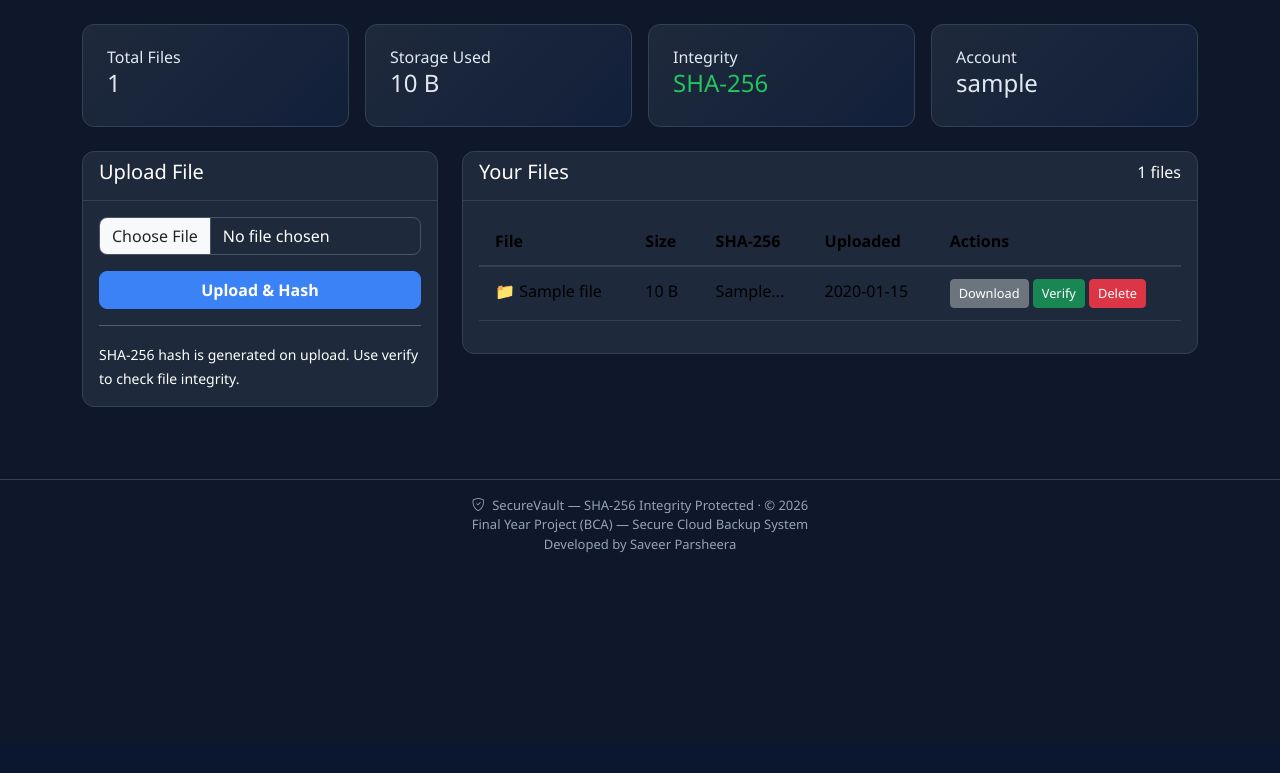
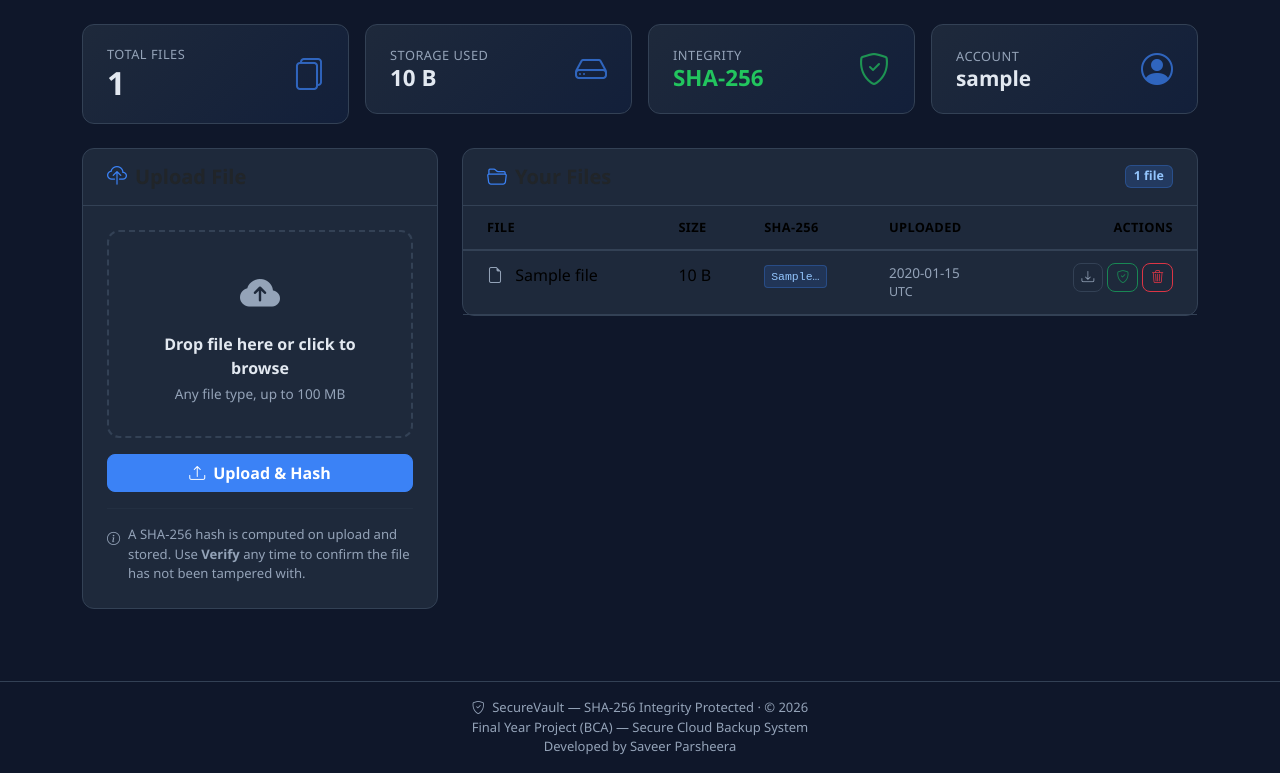
Before and after one commit to SaveerIsOP/secure-file-vault, a Flask app: page /dashboard in a window 1280 px wide. Shown: the part 57-830 px from the top of the page. Before the commit the page ends 610 px from the top, so only its background shows below. Run offline with Flask 3, Linux system fonts and the light colour scheme; the visitor is signed in with stand-in values (Sample User, id 1); tables that the repository leaves empty hold one stand-in row (values such as "Sample post").

Commit message:
Update dashboard.html

```diff
--- a/templates/dashboard.html
+++ b/templates/dashboard.html
@@ -7,30 +7,39 @@
 
 <div class="row mb-4 g-3">
   <div class="col-6 col-lg-3">
-    <div class="stat-card">
-      <div>Total Files</div>
-      <h4>{{ files | length }}</h4>
+    <div class="stat-card d-flex align-items-center gap-3">
+      <div>
+        <div class="stat-label">Total Files</div>
+        <div class="stat-value">{{ files | length }}</div>
+      </div>
+      <i class="bi bi-files stat-icon ms-auto"></i>
     </div>
   </div>
-
   <div class="col-6 col-lg-3">
-    <div class="stat-card">
-      <div>Storage Used</div>
-      <h4>{{ total_size | format_size }}</h4>
+    <div class="stat-card d-flex align-items-center gap-3">
+      <div>
+        <div class="stat-label">Storage Used</div>
+        <div class="stat-value" style="font-size:1.4rem;">{{ total_size | format_size }}</div>
+      </div>
+      <i class="bi bi-hdd stat-icon ms-auto"></i>
     </div>
   </div>
-
   <div class="col-6 col-lg-3">
-    <div class="stat-card">
-      <div>Integrity</div>
-      <h4 style="color:#22c55e;">SHA-256</h4>
+    <div class="stat-card d-flex align-items-center gap-3">
+      <div>
+        <div class="stat-label">Integrity</div>
+        <div class="stat-value" style="font-size:1.4rem;color:#22c55e;">SHA-256</div>
+      </div>
+      <i class="bi bi-shield-check stat-icon ms-auto" style="color:#22c55e;"></i>
     </div>
   </div>
-
   <div class="col-6 col-lg-3">
-    <div class="stat-card">
-      <div>Account</div>
-      <h4>{{ session.username }}</h4>
+    <div class="stat-card d-flex align-items-center gap-3">
+      <div>
+        <div class="stat-label">Account</div>
+        <div class="stat-value" style="font-size:1.3rem;">{{ session.username }}</div>
+      </div>
+      <i class="bi bi-person-circle stat-icon ms-auto"></i>
     </div>
   </div>
 </div>
@@ -38,143 +47,177 @@
 <div class="row g-4">
 
   <!-- Upload Panel -->
-  <div class="col-lg-4">
-    <div class="card" style="background:#1e293b; color:#fff;">
-      <div class="card-header">
-        <h5>Upload File</h5>
+  <div class="col-12 col-lg-4">
+    <div class="card h-100">
+      <div class="card-header py-3 px-4">
+        <h5 class="mb-0 fw-semibold"><i class="bi bi-cloud-upload me-2" style="color:#3b82f6;"></i>Upload File</h5>
       </div>
-
-      <div class="card-body">
+      <div class="card-body p-4">
         <form method="POST" action="{{ url_for('upload') }}" enctype="multipart/form-data">
-          <input type="file" name="file" class="form-control mb-3" required>
-          <button class="btn btn-primary w-100">Upload & Hash</button>
+          <div id="uploadZone" class="upload-zone mb-3">
+            <i class="bi bi-cloud-arrow-up-fill d-block mb-2"></i>
+            <p class="mb-1 fw-semibold" style="color:var(--sv-text);">Drop file here or click to browse</p>
+            <p class="mb-0" style="color:var(--sv-muted);font-size:.85rem;" id="fileNameDisplay">Any file type, up to 100 MB</p>
+            <input type="file" id="fileInput" name="file" class="d-none" required>
+          </div>
+          <button type="submit" class="btn btn-primary w-100">
+            <i class="bi bi-upload me-2"></i>Upload &amp; Hash
+          </button>
         </form>
-
-        <hr>
-
-        <small>
-          SHA-256 hash is generated on upload. Use verify to check file integrity.
-        </small>
+        <hr style="border-color:var(--sv-border);">
+        <div class="d-flex align-items-start gap-2" style="color:var(--sv-muted);font-size:.82rem;">
+          <i class="bi bi-info-circle mt-1"></i>
+          <span>A SHA-256 hash is computed on upload and stored. Use <strong>Verify</strong> any time to confirm the file has not been tampered with.</span>
+        </div>
       </div>
     </div>
   </div>
 
   <!-- Files Table -->
-  <div class="col-lg-8">
-    <div class="card" style="background:#1e293b; color:#fff;">
-
-      <div class="card-header d-flex justify-content-between">
-        <h5>Your Files</h5>
-        <span>{{ files | length }} files</span>
+  <div class="col-12 col-lg-8">
+    <div class="card">
+      <div class="card-header py-3 px-4 d-flex align-items-center justify-content-between">
+        <h5 class="mb-0 fw-semibold"><i class="bi bi-folder2-open me-2" style="color:#3b82f6;"></i>Your Files</h5>
+        <span class="badge" style="background:rgba(59,130,246,.2);color:#93c5fd;border:1px solid rgba(59,130,246,.3);border-radius:6px;font-size:.78rem;">
+          {{ files | length }} file{% if files | length != 1 %}s{% endif %}
+        </span>
       </div>
-
-      <div class="card-body">
-
+      <div class="card-body p-0">
         {% if files %}
-
-        <table class="table" style="color:#e2e8f0;">
+        <div class="table-responsive">
+          <table class="table table-hover mb-0">
             <thead>
-            <tr>
-              <th>File</th>
+              <tr style="color:var(--sv-muted);font-size:.8rem;text-transform:uppercase;letter-spacing:.4px;">
+                <th class="ps-4">File</th>
                 <th>Size</th>
                 <th>SHA-256</th>
                 <th>Uploaded</th>
-              <th>Actions</th>
+                <th class="text-end pe-4">Actions</th>
               </tr>
             </thead>
-
             <tbody>
               {% for f in files %}
               {% set ext = f.original_name.rsplit('.', 1)[-1] if '.' in f.original_name else '' %}
-
-            <tr style="background:#1e293b; border-bottom:1px solid #334155;">
-
-              <td>
+              <tr>
+                <td class="ps-4">
+                  <div class="file-name">
                     {% if ext in ['jpg','jpeg','png','gif','webp','svg'] %}
-                  📷
+                      <i class="bi bi-file-image me-2" style="color:#f59e0b;"></i>
                     {% elif ext in ['pdf'] %}
-                  📄
-                {% elif ext in ['zip','rar','7z'] %}
-                  🗜️
-                {% elif ext in ['mp4','mov','avi'] %}
-                  🎬
-                {% elif ext in ['mp3','wav'] %}
-                  🎵
+                      <i class="bi bi-file-pdf me-2" style="color:#ef4444;"></i>
+                    {% elif ext in ['zip','tar','gz','rar','7z'] %}
+                      <i class="bi bi-file-zip me-2" style="color:#a855f7;"></i>
+                    {% elif ext in ['mp4','mov','avi','mkv','webm'] %}
+                      <i class="bi bi-file-play me-2" style="color:#ec4899;"></i>
+                    {% elif ext in ['mp3','wav','ogg','flac'] %}
+                      <i class="bi bi-file-music me-2" style="color:#14b8a6;"></i>
+                    {% elif ext in ['py','js','ts','html','css','json','yaml','yml','sh','txt','md'] %}
+                      <i class="bi bi-file-code me-2" style="color:#22c55e;"></i>
                     {% else %}
-                  📁
+                      <i class="bi bi-file-earmark me-2" style="color:var(--sv-muted);"></i>
                     {% endif %}
                     {{ f.original_name }}
+                    {% if ext %}<span class="badge-ext ms-1">{{ ext }}</span>{% endif %}
+                  </div>
                 </td>
-
                 <td>{{ f.size | format_size }}</td>
-
-              <td>{{ f.sha256[:16] }}...</td>
-
-              <td>{{ f.uploaded_at }}</td>
-
                 <td>
-
+                  <span class="hash-badge"
+                        data-full="{{ f.sha256 }}"
+                        data-short="{{ f.sha256[:16] }}…">{{ f.sha256[:16] }}…</span>
+                </td>
+                <td>
+                  <div class="file-date">{{ f.uploaded_at[:10] }}</div>
+                  <div style="color:var(--sv-muted);font-size:.78rem;">{{ f.uploaded_at[11:16] }} UTC</div>
+                </td>
+                <td class="text-end pe-4">
+                  <div class="d-flex justify-content-end gap-1 flex-wrap">
                     <a href="{{ url_for('download', file_id=f.id, token=make_download_token(f.id)) }}"
-                   class="btn btn-sm btn-secondary">Download</a>
-
-                <button class="btn btn-sm btn-success verify-btn"
+                       class="btn btn-outline-secondary btn-sm" title="Download">
+                      <i class="bi bi-download"></i>
+                    </a>
+                    <button type="button"
+                            class="btn btn-outline-success btn-sm verify-btn"
+                            id="verify-btn-{{ f.id }}"
                             data-file-id="{{ f.id }}"
-                        data-url="{{ url_for('verify', file_id=f.id) }}">
-                  Verify
+                            data-url="{{ url_for('verify', file_id=f.id) }}"
+                            title="Verify integrity">
+                      <i class="bi bi-shield-check"></i>
                     </button>
-
-                <form method="POST"
-                      action="{{ url_for('delete', file_id=f.id) }}"
-                      style="display:inline;">
-                  <button class="btn btn-sm btn-danger">Delete</button>
+                    <form method="POST" action="{{ url_for('delete', file_id=f.id) }}"
+                          onsubmit="return confirm('Delete {{ f.original_name }}?');" class="d-inline">
+                      <button type="submit" class="btn btn-outline-danger btn-sm" title="Delete">
+                        <i class="bi bi-trash3"></i>
+                      </button>
                     </form>
-
+                  </div>
                 </td>
-
+              </tr>
+              <tr id="verify-result-row-{{ f.id }}" class="d-none">
+                <td colspan="5" class="px-4 py-2">
+                  <div id="verify-result-{{ f.id }}" class="d-flex align-items-center gap-2" style="font-size:.88rem;"></div>
+                </td>
               </tr>
               {% endfor %}
             </tbody>
-
           </table>
-
+        </div>
         {% else %}
-
-        <div class="text-center">
-          <p>No files yet</p>
+        <div class="empty-state text-center">
+          <i class="bi bi-cloud-slash d-block mb-3"></i>
+          <p class="fw-semibold mb-1">No files yet</p>
+          <p style="font-size:.9rem;">Upload your first file using the panel on the left.</p>
         </div>
-
         {% endif %}
-
       </div>
     </div>
   </div>
 
 </div>
-
 {% endblock %}
 
 {% block scripts %}
 <script>
   document.querySelectorAll('.verify-btn').forEach(btn => {
     btn.addEventListener('click', async () => {
+      const fileId = btn.dataset.fileId;
       const url = btn.dataset.url;
+      const resultDiv = document.getElementById('verify-result-' + fileId);
+      const resultRow = document.getElementById('verify-result-row-' + fileId);
 
-    btn.innerText = "Checking...";
+      btn.disabled = true;
+      btn.innerHTML = '<span class="spinner-border spinner-border-sm"></span>';
 
       try {
-      const res = await fetch(url, { method: 'POST' });
+        const res = await fetch(url, {
+          method: 'POST',
+          headers: { 'X-Requested-With': 'XMLHttpRequest' },
+          credentials: 'include'
+        });
         const data = await res.json();
 
+        resultRow.classList.remove('d-none');
         if (data.ok) {
-        alert("Integrity Verified");
+          resultDiv.innerHTML =
+            '<i class="bi bi-shield-check" style="color:#22c55e;font-size:1.1rem;"></i>' +
+            '<span style="color:#22c55e;font-weight:600;">Integrity Verified</span>' +
+            '<span style="color:var(--sv-muted);">&mdash; ' + data.message + '</span>';
         } else {
-        alert("Verification Failed");
+          resultDiv.innerHTML =
+            '<i class="bi bi-shield-exclamation" style="color:#ef4444;font-size:1.1rem;"></i>' +
+            '<span style="color:#ef4444;font-weight:600;">Verification Failed</span>' +
+            '<span style="color:var(--sv-muted);">&mdash; ' + data.message + '</span>';
         }
-    } catch {
-      alert("Error verifying file");
+      } catch (err) {
+        resultRow.classList.remove('d-none');
+        resultDiv.innerHTML =
+          '<i class="bi bi-exclamation-triangle" style="color:#f59e0b;font-size:1.1rem;"></i>' +
+          '<span style="color:#f59e0b;font-weight:600;">Request failed</span>' +
+          '<span style="color:var(--sv-muted);">&mdash; Could not reach the server.</span>';
+      } finally {
+        btn.disabled = false;
+        btn.innerHTML = '<i class="bi bi-shield-check"></i>';
       }
-
-    btn.innerText = "Verify";
     });
   });
 </script>
```
Lines whose indentation alone changed are shown as unchanged.
